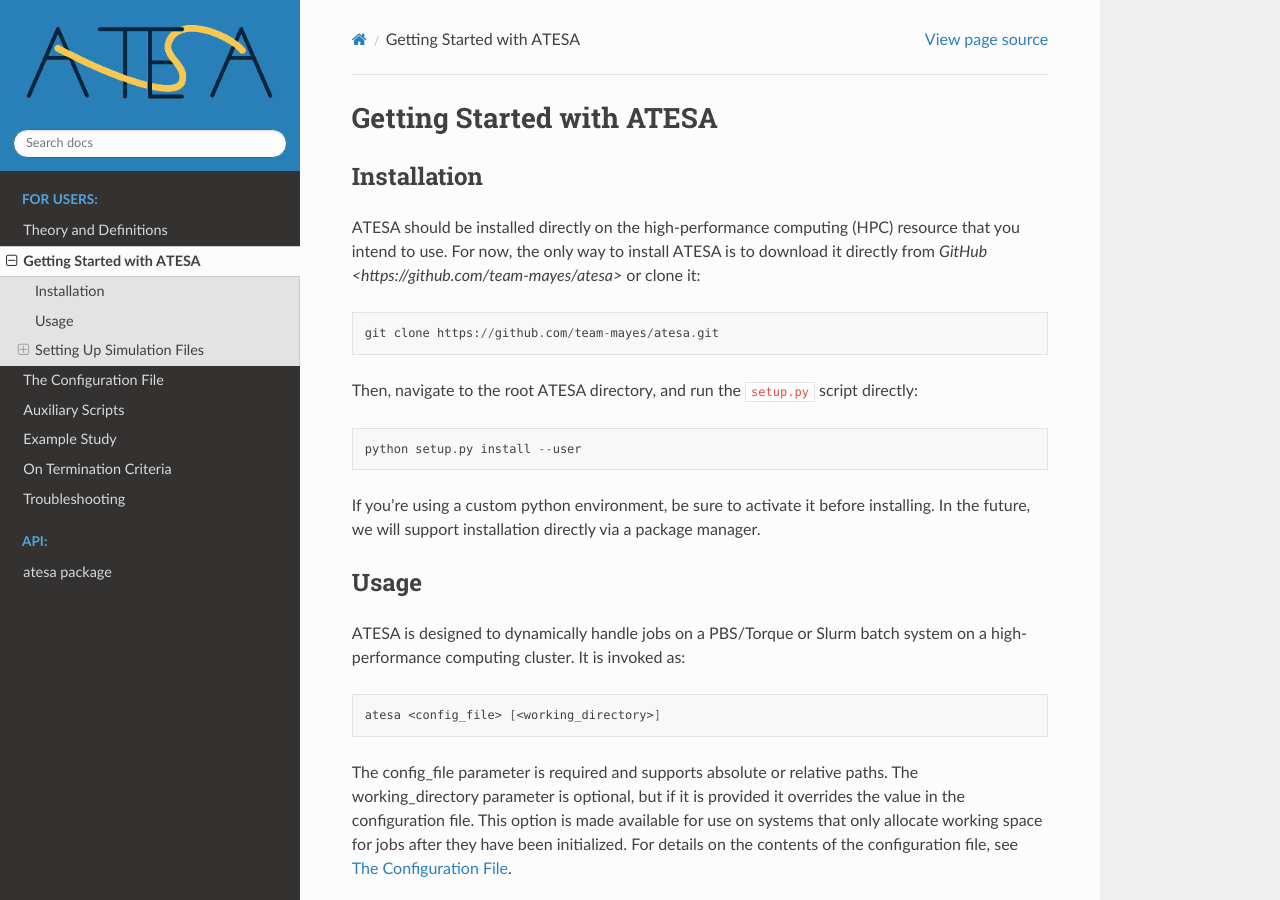
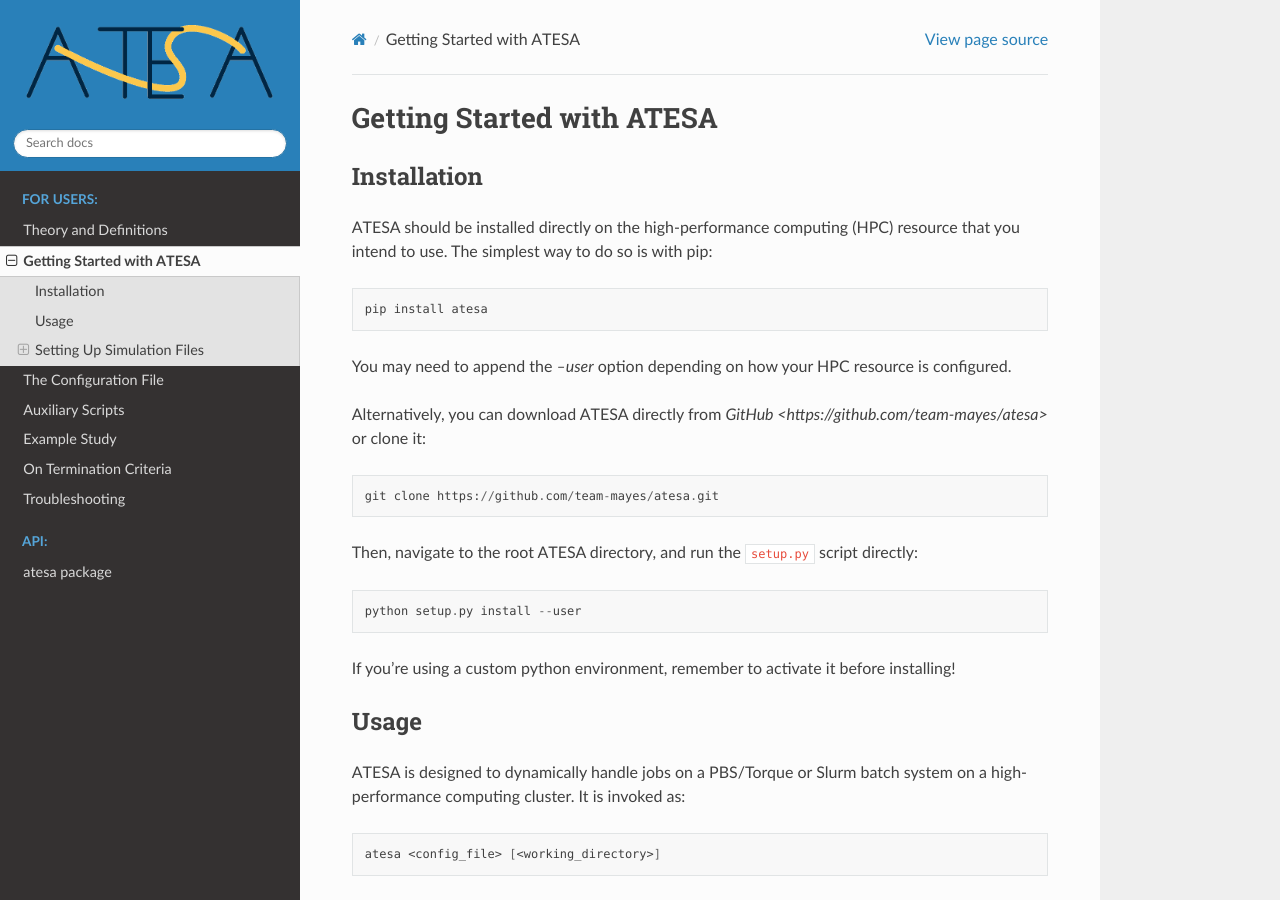
Before and after one commit to team-mayes/atesa, a Sphinx documentation site: the page built from docs/getting_started.rst, in a window 1280 px wide and 900 px high. Built offline with Sphinx 7.4.7 and the Read the Docs theme 2.0.0, drawn with Linux system fonts in a browser that asks for light colours; pages that are not in the unit, such as notebooks, are missing from menus.

Commit message:
Adds missing CI dependencies, communicates better with user about missing configuration file, minor documentation update

```diff
--- a/docs/getting_started.rst
+++ b/docs/getting_started.rst
@@ -6,7 +6,13 @@
 Installation
 ------------
 
-ATESA should be installed directly on the high-performance computing (HPC) resource that you intend to use. For now, the only way to install ATESA is to download it directly from `GitHub <https://github.com/team-mayes/atesa>` or clone it::
+ATESA should be installed directly on the high-performance computing (HPC) resource that you intend to use. The simplest way to do so is with pip::
+
+	pip install atesa
+
+You may need to append the `--user` option depending on how your HPC resource is configured.
+
+Alternatively, you can download ATESA directly from `GitHub <https://github.com/team-mayes/atesa>` or clone it::
 
 	git clone https://github.com/team-mayes/atesa.git
 
@@ -14,7 +20,7 @@
 
 	python setup.py install --user
 
-If you're using a custom python environment, be sure to activate it before installing. In the future, we will support installation directly via a package manager.
+If you're using a custom python environment, remember to activate it before installing!
 
 Usage
 -----
```
Also changed, not shown: 2 other files.
